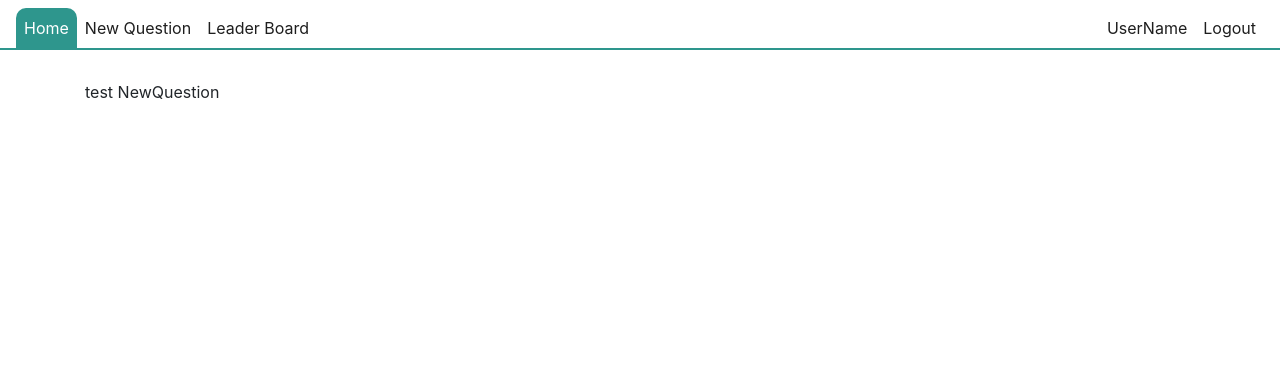
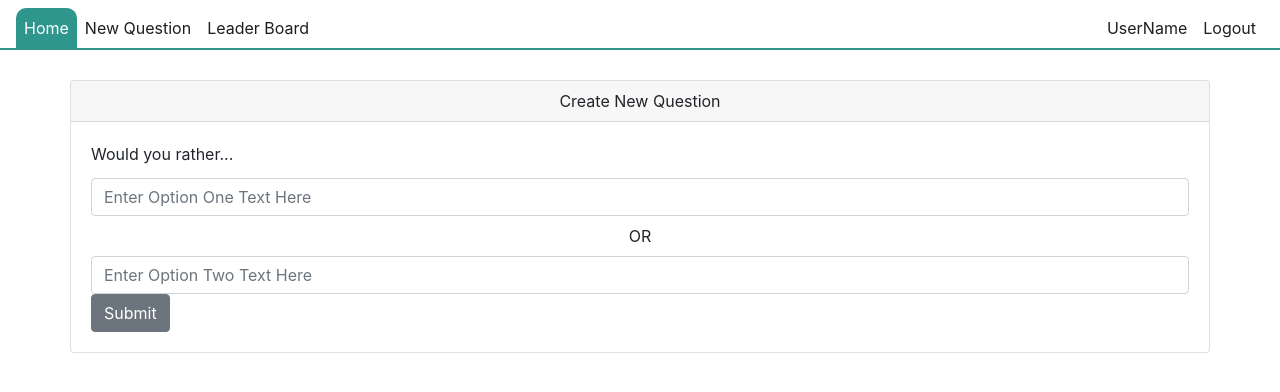
Before and after one commit to beasiteri/would-you-rather, a React (Create React App) app: page /add in a window 1280 px wide. Shown: the top 392 px of the page. Built offline with nearby package versions, Linux system fonts and the light colour scheme.

Commit message:
Add class to question containers

```diff
--- a/src/components/NewQuestion.js
+++ b/src/components/NewQuestion.js
@@ -1,10 +1,26 @@
 import React, { Component } from 'react';
+import { Row, Col, Card, CardHeader, CardBody, CardTitle, Form, FormGroup, Label, Input, Button } from 'reactstrap';
 
 class NewQuestion extends Component {
     render() {
         return(
-            <div>
-                test NewQuestion
+            <div className="newQuestion">
+                <Row>
+                <Col className="p-0">
+                    <Card>
+                        <CardHeader className="text-center py-2">Create New Question</CardHeader>
+                        <CardBody>
+                            <CardTitle>Would you rather...</CardTitle>
+                            <Form>
+                                <Input type="text" name="optionOne" placeholder="Enter Option One Text Here" />
+                                <p className="my-2 text-center">OR</p>
+                                <Input type="text" name="optionTwo" placeholder="Enter Option Two Text Here" />
+                                <Button className="btn btn-custom">Submit</Button>
+                            </Form>
+                        </CardBody>
+                    </Card>
+                </Col>
+            </Row>
             </div>
         )
     }
--- a/src/components/Question.js
+++ b/src/components/Question.js
@@ -2,7 +2,7 @@ import React, { Component } from 'react';
 import PropTypes from 'prop-types';
 import { connect } from 'react-redux';
 import {  withRouter } from 'react-router-dom';
-import { Card, CardHeader, CardBody, CardTitle } from 'reactstrap';
+import { Card, CardHeader, CardBody, CardTitle, Button } from 'reactstrap';
 
 class Question extends Component {
     constuctor() {
@@ -31,7 +31,7 @@ class Question extends Component {
                         <ul className="col-8">
                             <CardTitle>Would You Rather</CardTitle>
                             <li className={question.optionOne.votes.includes(auth) ? "optionSelected" : ""}>...{question.optionOne.text}...</li>
-                            <button className="btn w-100">View Pull</button>
+                            <Button className="btn btn-custom">View Pull</Button>
                         </ul>
                     </CardBody>
                 </Card>
```
